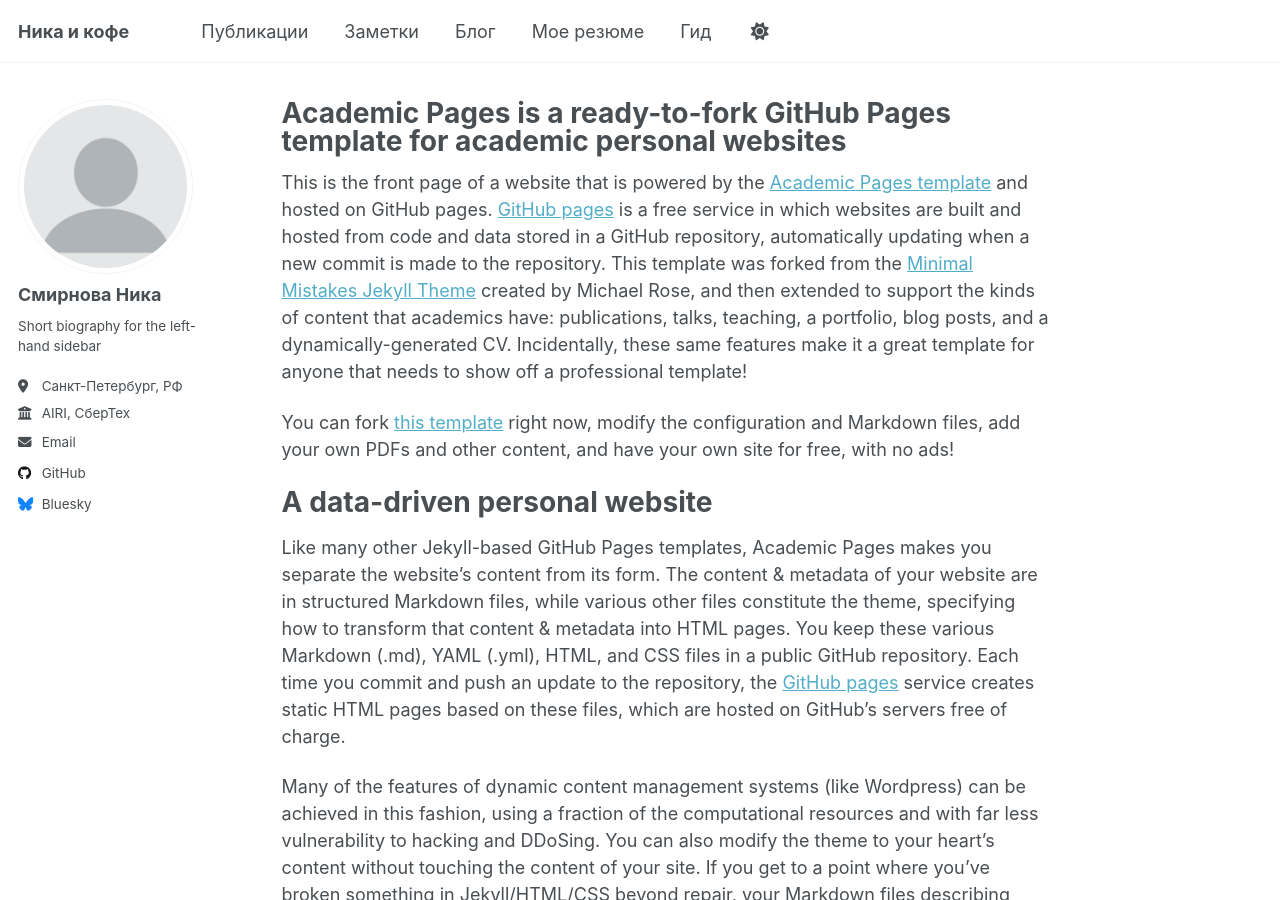
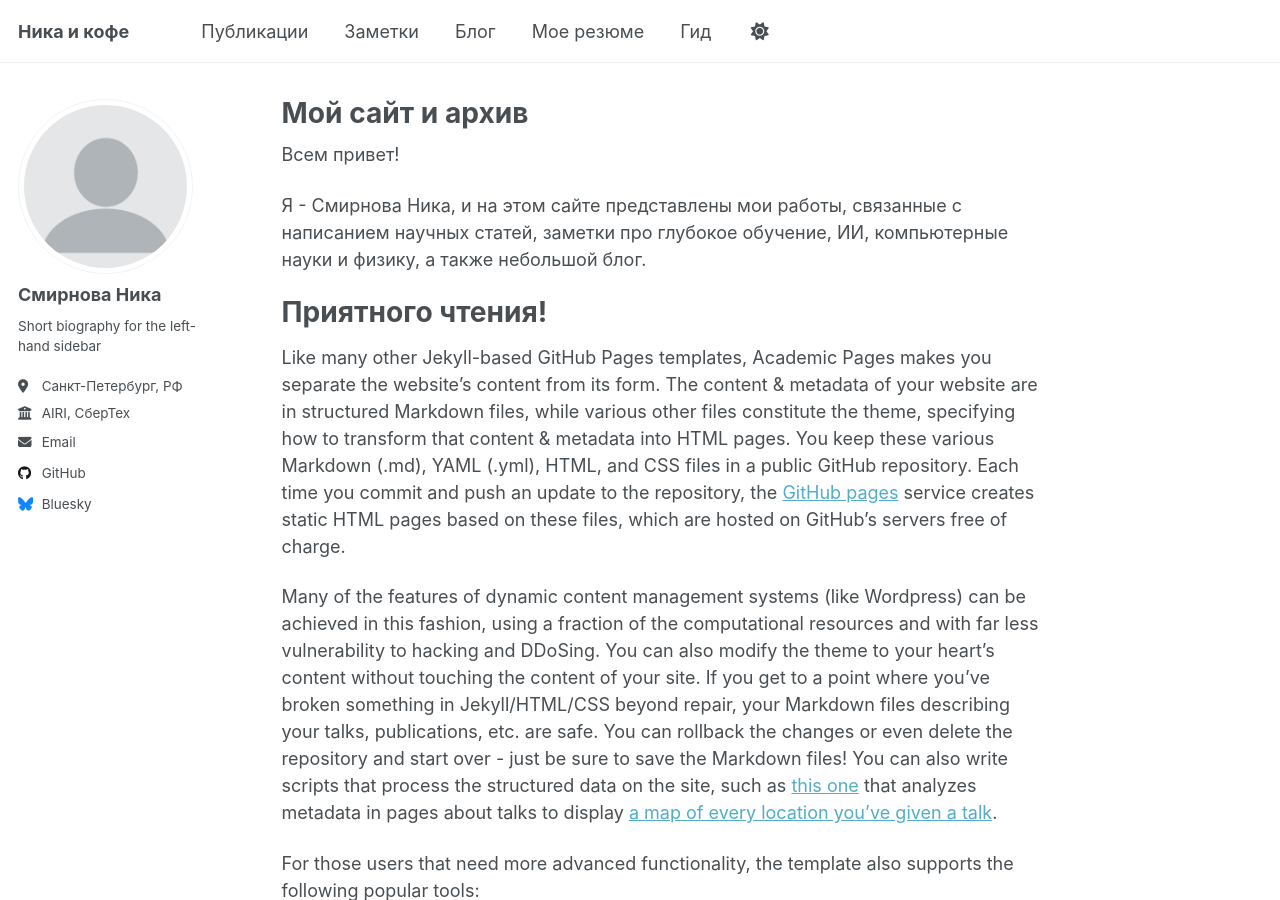
Before and after one commit to Robot-mitski/Space_cappuchino.github.io, a Jekyll site: the page built from _pages/about.md, in a window 1280 px wide and 900 px high. Built offline with Jekyll 4.4.1, drawn with Linux system fonts in a browser that asks for light colours; a script that is not in the unit is left out.

Commit message:
Update about.md

```diff
--- a/_pages/about.md
+++ b/_pages/about.md
@@ -1,17 +1,17 @@
 ---
 permalink: /
-title: "Academic Pages is a ready-to-fork GitHub Pages template for academic personal websites"
+title: "Мой сайт и архив"
 author_profile: true
 redirect_from:
   - /about/
   - /about.html
 ---
 
-This is the front page of a website that is powered by the [Academic Pages template](https://github.com/academicpages/academicpages.github.io) and hosted on GitHub pages. [GitHub pages](https://pages.github.com) is a free service in which websites are built and hosted from code and data stored in a GitHub repository, automatically updating when a new commit is made to the repository. This template was forked from the [Minimal Mistakes Jekyll Theme](https://mmistakes.github.io/minimal-mistakes/) created by Michael Rose, and then extended to support the kinds of content that academics have: publications, talks, teaching, a portfolio, blog posts, and a dynamically-generated CV. Incidentally, these same features make it a great template for anyone that needs to show off a professional template!
+Всем привет!
 
- You can fork [this template](https://github.com/academicpages/academicpages.github.io) right now, modify the configuration and Markdown files, add your own PDFs and other content, and have your own site for free, with no ads!
+Я - Смирнова Ника, и на этом сайте представлены мои работы, связанные с написанием научных статей, заметки про глубокое обучение, ИИ, компьютерные науки и физику, а также небольшой блог.
 
-A data-driven personal website
+Приятного чтения!
 ======
 Like many other Jekyll-based GitHub Pages templates, Academic Pages makes you separate the website's content from its form. The content & metadata of your website are in structured Markdown files, while various other files constitute the theme, specifying how to transform that content & metadata into HTML pages. You keep these various Markdown (.md), YAML (.yml), HTML, and CSS files in a public GitHub repository. Each time you commit and push an update to the repository, the [GitHub pages](https://pages.github.com/) service creates static HTML pages based on these files, which are hosted on GitHub's servers free of charge.
 
```
